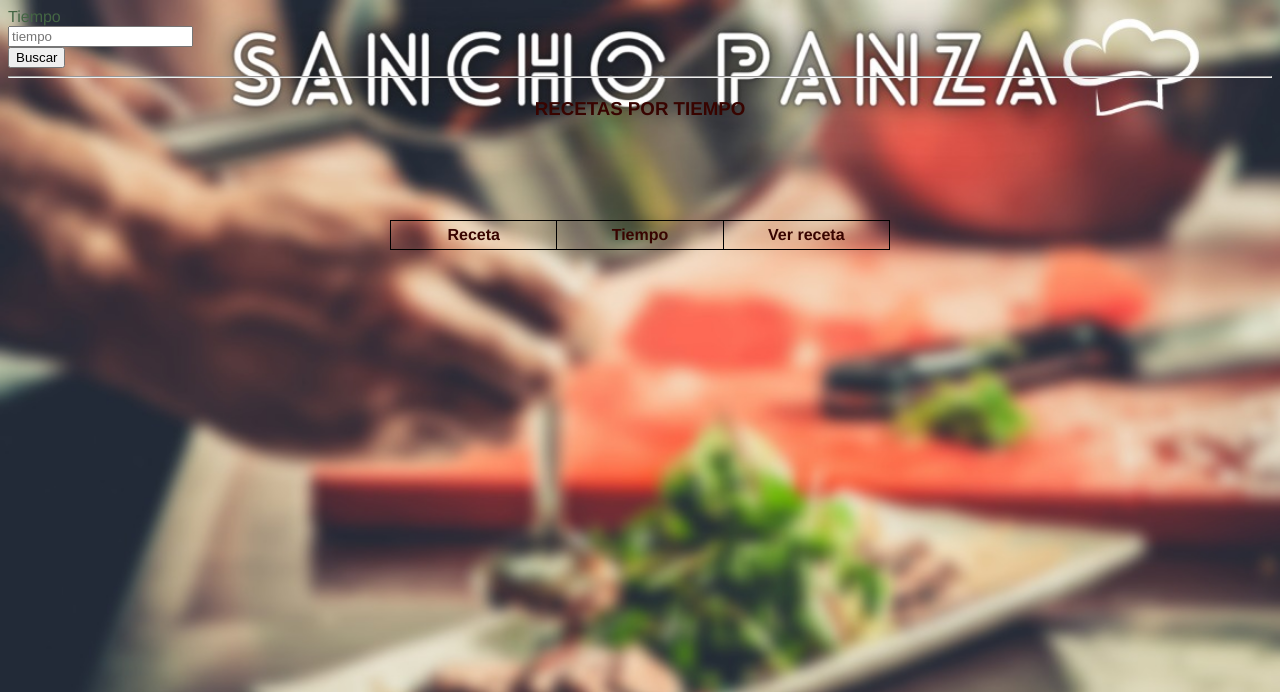
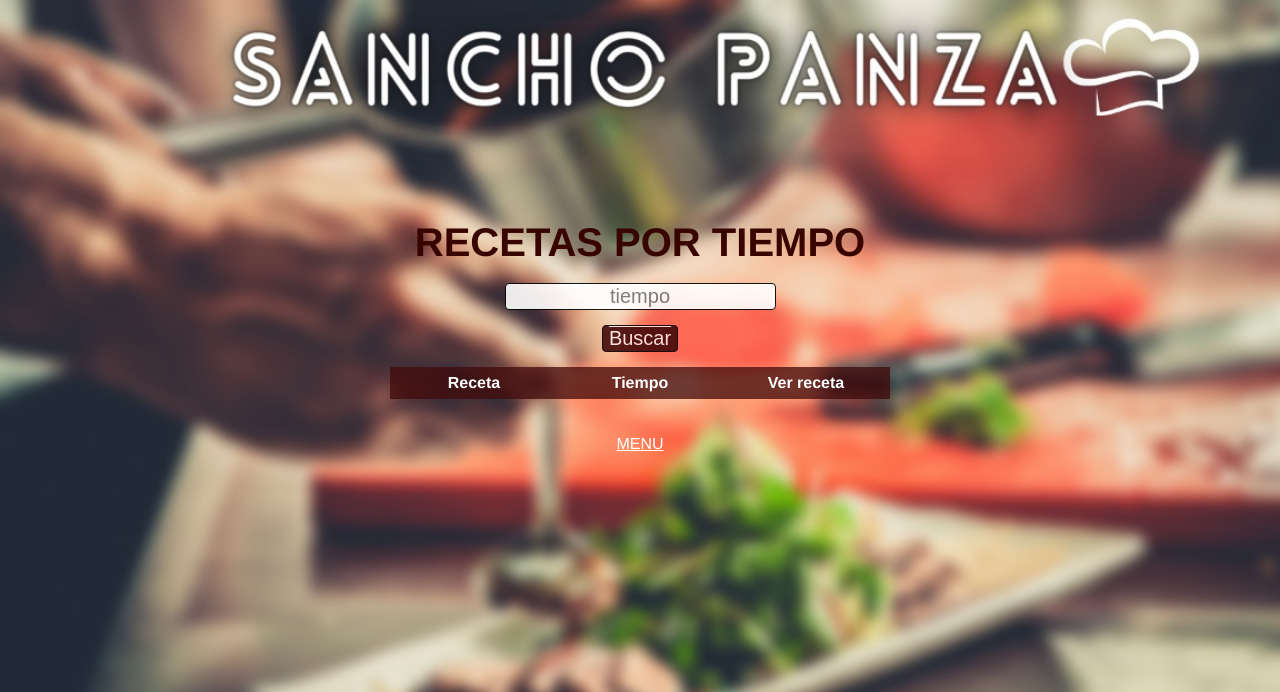
Before and after one commit to Juleeeaaannn/App-Web-de-Recetas, a Flask app: page /consultar_tiempo in a window 1280 px wide. Shown: the top 692 px of the page. Run offline with Flask 2, Linux system fonts and the light colour scheme; lists and menus that the app fills with data are empty.

Commit message:
Add files via upload

```diff
--- a/aplicacionSQLAlchemy/app.py
+++ b/aplicacionSQLAlchemy/app.py
@@ -56,8 +56,8 @@ def nuevo_usuario():
 @app.route('/compartir_receta', methods = ['GET','POST'])
 def compartir_receta():
 	if request.method == 'POST':
-		if not request.form:
-			return render_template('error.html', error="Contenido no ingresado...") #SI NO TRAE NADA DA ERROR
+		if not request.form['nombre'] or not request.form['tiempo'] or not request.form['descripcion']:
+			return render_template('error.html', error="¡Por favor ingrese todos los datos requeridos!")
 		else:
 			user=session['user']
 			nueva_receta= Receta(nombre=request.form['nombre'], tiempo=request.form['tiempo'], elaboracion=request.form['descripcion'], cantidadmegusta=0, fecha=datetime.now(), usuarioid = user.id)    #SE CREA UN OBJETO DE EL MODELO RECETAS
@@ -93,7 +93,10 @@ def consultar_ranking():
 @app.route('/consultar_tiempo', methods = ['GET','POST'])
 def consultar_tiempo():
 	if request.method == 'POST':
-		return render_template('consultar_tiempo.html', receta = Receta.query.all(), tiempo = int(request.form['tiempo_ingresado']))
+		if not request.form['tiempo_ingresado']:
+			return render_template('error.html', error="¡Por favor ingrese todos los datos requeridos!")
+		else:
+			return render_template('consultar_tiempo.html', receta = Receta.query.all(), tiempo = int(request.form['tiempo_ingresado']))
 	else:
 		return render_template('consultar_tiempo.html', receta = None)
 @app.route('/ver_receta', methods = ['GET','POST'])
@@ -115,7 +118,10 @@ def megusta():
 @app.route('/consultar_ingredientes', methods = ['GET','POST'])
 def consultar_ingredientes():
 	if request.method == 'POST':
-		return render_template('consultar_ingredientes.html', ingrediente=request.form['ingrediente'], ingredientes=Ingrediente.query.all(), recetas=Receta.query.all())
+		if not request.form['ingrediente']:
+			return render_template('error.html', error="¡Por favor ingrese todos los datos requeridos!")
+		else:
+			return render_template('consultar_ingredientes.html', ingrediente=request.form['ingrediente'], ingredientes=Ingrediente.query.all(), recetas=Receta.query.all())
 	else:
 		return render_template('consultar_ingredientes.html', Ingrediente=None)
 if __name__ == '__main__':
--- a/aplicacionSQLAlchemy/static/css/estilos.css
+++ b/aplicacionSQLAlchemy/static/css/estilos.css
@@ -26,7 +26,7 @@ header {
 	font-family: serif;
   font-size: 40px;
 	text-align: center;
-	color: #000000;
+	color: #420909;
 }
 .inicio-button input{
   border-radius: 4px;
@@ -67,26 +67,54 @@ header {
 }
 .btn-ingredientes{
   color: rgb(253, 231, 231);
-  background-color: #08358898;
+  background-color: #88080898;
   font-size: 20px;
+  margin: 15px 15px;
+  border-radius: 10%;
+}
+.btn-tiempo{
+  color: rgb(253, 231, 231);
+  background-color: #420b0b;
+  font-size: 20px;
+  margin: 15px 15px;
+}
+.btn-megusta{
+  background-color: #420b0b;
+  border-radius: 12px;
+  color: #FFFFFF;
+  text-align: center;
+  font-size: 28px;
+  width: 100px;
+  cursor: pointer;
+}
 
-}
 /* MENUUUUUU*/
 .UsuarioRegistrado{
   font-weight: bold;
   text-align: center;
   text-align-last: center;
-  font-size: 40px;
+  font-size: 50px;
 }
 .UsuarioRegistrado a {
-	background-color: #420b0b81;
+	background-color: #420b0b5b;
   color:rgb(255, 255, 255);
-  font-size: 30px;
+  font-size: 40px;
+  text-decoration: none;
+  display: block;
+  width: 800px;
 }
 .UsuarioRegistrado ul {
   margin: 250px auto;
-	background-color: #420b0b5b;
-  width: 300px;
+  width: 800px;
+  list-style-type: none;
+  padding: 0;
+}
+.UsuarioRegistrado li{
+  display: block;
+  width: 100px;
+}
+.UsuarioRegistrado li a:hover {
+  background-color: rgb(71, 13, 13);;
 }
 /* COMPARTIR RECETA*/
 .compartir_receta{
@@ -103,7 +131,6 @@ header {
 	font-weight: bold;
 	color: #ffffff;
 }
-
 .compartir_receta h1{
   margin: 5px auto;
 	font-family: serif;
@@ -125,75 +152,98 @@ header {
 }
 /*COMPARTIR RECETA(INGRESO DE INGREDEINTES)*/
 .ingrediente{
+  margin: 200px auto;
+  margin-bottom: 0%;
+  width: center;
+  height: 120px;
   font-weight: bold;
-  margin-top: 150px;
-  margin-right: 800px;
   color: rgb(56, 4, 0);
   background-color: #b6b6b66c;
-  text-align: center
+  text-align: center;
 }
-.MostrarIngre{
-  width: 400px;
-  margin-left: 1000px;
-  text-align: center;
-  text-align-last: center;
-  background-color: #b6b6b66c;
-  color: #1e1438;
-  font-weight:bolder;
+.ingrediente td{
+  font-size: 20px;
 }
-.MostrarIngre h3{
+.ingrediente table{
+  margin: 0px auto;
+}
+.ingrediente input{
+  border-radius: 4px;
+  border: 1px solid black;
+  font-size: 20px;
+  opacity: 0.9;
+  text-size-adjust: 10px;
+}
+/*CONSULTAR RANKING*/
+.consultar-ranking{
+  margin: 200px auto;
+  margin-bottom: 0%;
+  color:rgb(255, 255, 255);
+  font-size: 18px;
+}
+.consultar-ranking hr{
+  width: 100px;
+}
+.consultar-ranking h3{
   font-weight:bold;
   color: rgb(56, 4, 0);
-  margin: 10px auto;
-
+  font-size: 35px;
+  width: 400px;
+  margin: 20px auto;
+  text-align: center;
 }
-/**/
-p {
-	margin-left: 2em;
-	color: #123A42;
+/*BUSCAR RECETA POR TIEMPO*/
+.consultar-tiempo{
+  margin: 220px auto;
+  width: 700px;
+  height: 150px;
+  text-align: center;
 }
-ul {
+.consultar-tiempo h3{
+  color: rgb(56, 4, 0);
+  font-weight: bold;
+  font-size: 40px;
+  margin-bottom: 0%;
+}
+.consultar-tiempo input{
+  border-radius: 4px;
+  border: 1px solid black;
+  font-size: 20px;
+  opacity: 0.9;
+  text-size-adjust: 10px;
+  text-align: center;
+}
+/* VER RECETA*/
+.ver-receta{
+  color: rgb(255, 255, 255);
+  margin: 200px auto;
+  width: 500px;
+  background-color: #b6b6b6b9;
+  text-align: center;
+}
+.ver-receta h1{
+  font-weight: bold;
+  color: rgb(56, 4, 0);
+}
+.ver-receta a{
+  width: 200px;
+}
+.ver-receta hr{
+  width: 200px;
+}
+.ver-receta ul{
   list-style-type: none;
-  margin-left: 2em;
-  padding: 0;
+  margin: 20px;
+}
+.ver-receta li{
+  color: rgb(95, 11, 11);
+  background-color: #000000;
   width: 200px;
-
-}
-li a {
-  display: block;
-  color: #000;
-  padding: 8px 16px;
-  text-decoration: none;
 }
 
-li a:hover {
-  background-color: #555;
-  color: white;
-}
-
-table, th, td {
-  border: 1px solid black;
-  border-collapse: collapse;
-  margin-left: 2em;
-}
 th, td {
   padding: 5px;
 }
-.menu {
-  float: right;
-  margin-top: 8px;
-}
-.menu li {
-  display: inline;
-}
-.menu li + li {
-  margin-left: 35px;
-}
-.menu li a {
-  color: #444;
-  text-decoration: none;
-}
-
 .tabla .buttom{
   border: none;
   text-align: center;
@@ -201,19 +251,18 @@ th, td {
   margin: 0px auto;
   table-layout:fixed; width: 500px;
   border-collapse: separate;
-  color: rgb(56, 4, 0);
+  color: rgb(255, 255, 255);
   border-inline-color: #6b58a463;
+  background-color: #420b0b7e;
 }
 .tabla .top{
-
   text-align: center;
   table-layout:fixed;
   width: 500px;
   margin-left: auto;
   margin-right: auto;
-  margin-top: 100px;
-  color: rgb(56, 4, 0);
-
+  color: rgb(255, 255, 255);
+  background-color: #420b0bc2;
 }
 .tabla h3{
   font-weight:bold;
@@ -223,6 +272,8 @@ th, td {
   text-align: center;
 }
 .menuref{
-
   text-align: center;
 }
+.menuref a{
+  color:rgb(255, 255, 255);
+}
--- a/aplicacionSQLAlchemy/templates/compartir_receta.html
+++ b/aplicacionSQLAlchemy/templates/compartir_receta.html
@@ -4,7 +4,6 @@
 
       <form action = "http://127.0.0.1:5000/compartir_receta" method = "post" class="compartir_receta">
             <h1>Nueva Receta</h1>
-      <hr/>
             <label for = "name">Nombre</label><br>
                   <input type = "text" name = "nombre" placeholder = "nombre" /><br>
             <label for = "tiempo">Tiempo estimado(minutos)</label><br>
@@ -14,4 +13,7 @@
                   <input name='boton' type = "submit" value = "Ingresar ingredientes" class="btn btn-consultareceta"/>
 
       </form>
+      <div class="menuref">
+            <br><br><a href = "{{ url_for('menu') }}" >MENU </a><br><br>
+      </div>
 {% endblock %}
--- a/aplicacionSQLAlchemy/templates/consultar_tiempo.html
+++ b/aplicacionSQLAlchemy/templates/consultar_tiempo.html
@@ -1,16 +1,13 @@
 {% extends "base_template.html" %}
 {% block title %}Receta por tiempo{% endblock %}
 {% block content %}
-
+<div class="consultar-tiempo">
     <form action = "http://127.0.0.1:5000/consultar_tiempo" method = "post" class = "myDiv">
-        <label for = "tiempo">Tiempo</label><br>
+        <h3 for = "tiempo">RECETAS POR TIEMPO</h3><br>
         <input type = "text" name = "tiempo_ingresado" placeholder = "tiempo" /><br>
-
-        <input type = "submit" value = "Buscar" />
+        <input type = "submit" value = "Buscar" class="btn btn-tiempo"/>
     </form>
-    <hr>
     <div class="tabla">
-    <h3>RECETAS POR TIEMPO</h3>
         <table class="top">
             <tr>
                 <th colspan="1" scope="col">Receta</th>
@@ -18,10 +15,9 @@
                 <th colspan="1"scope="col">Ver receta</th>
             </tr>
         </table>
-
         {%if receta is not none: %} <!-- SI LAS RECETAS(LISTA DE RECETAS) NO VIENE VACIO ENTRA AL IF-->
             {%for rece in receta%}
-    {% if tiempo >= rece.tiempo: %}
+                {% if tiempo|int >= rece.tiempo|int: %}
                 <table class="buttom">
                     <tr>
                         <td>{{ rece.nombre }}</td>
@@ -34,8 +30,10 @@
                 </table>
                 {%endif%}
             {% endfor %}
+        {%endif%}
         <div class="menuref">
         <br><br><a href = "{{ url_for('menu') }}" >MENU </a><br><br>
         </div>
-{%endif%}
+    </div>
+</div>
 {% endblock %}
--- a/aplicacionSQLAlchemy/templates/error.html
+++ b/aplicacionSQLAlchemy/templates/error.html
@@ -4,4 +4,7 @@
 <div class="inicio-button">
      <h2> {{ error }} </h2>
 </div>
+<div class="menuref">
+     <br><br><a href = "{{ url_for('menu') }}" >MENU </a><br><br>
+ </div>
 {% endblock %}
```
Also changed, not shown: aplicacionSQLAlchemy/templates/consultar_ingredientes.html (+10 -8 lines), aplicacionSQLAlchemy/templates/consultar_ranking.html (+6 -3 lines), aplicacionSQLAlchemy/templates/ingredientes.html (+9 -11 lines), aplicacionSQLAlchemy/templates/ver_receta.html (+15 -14 lines), aplicacionSQLAlchemy/datos.sqlite3. Lines whose indentation alone changed are shown as unchanged.
